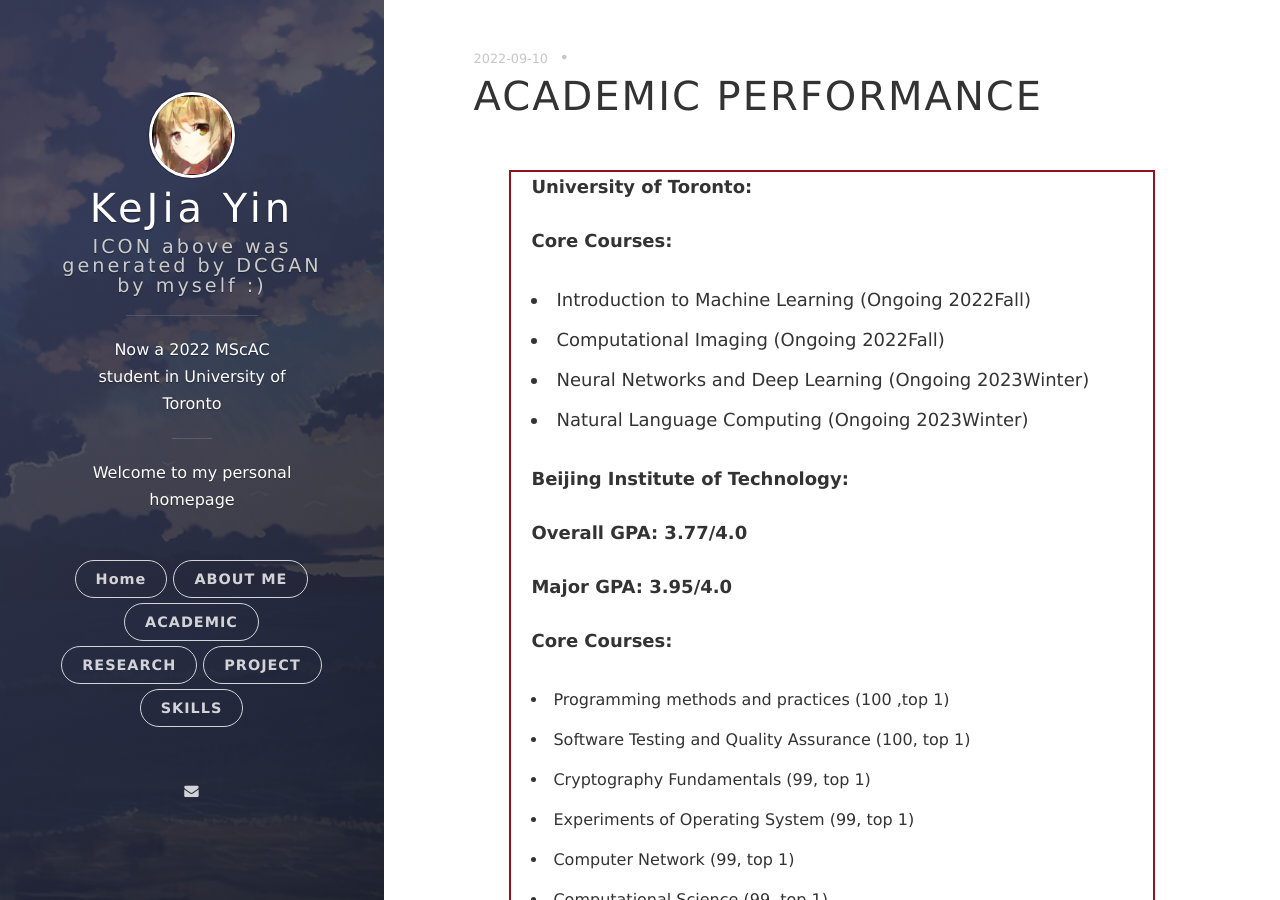
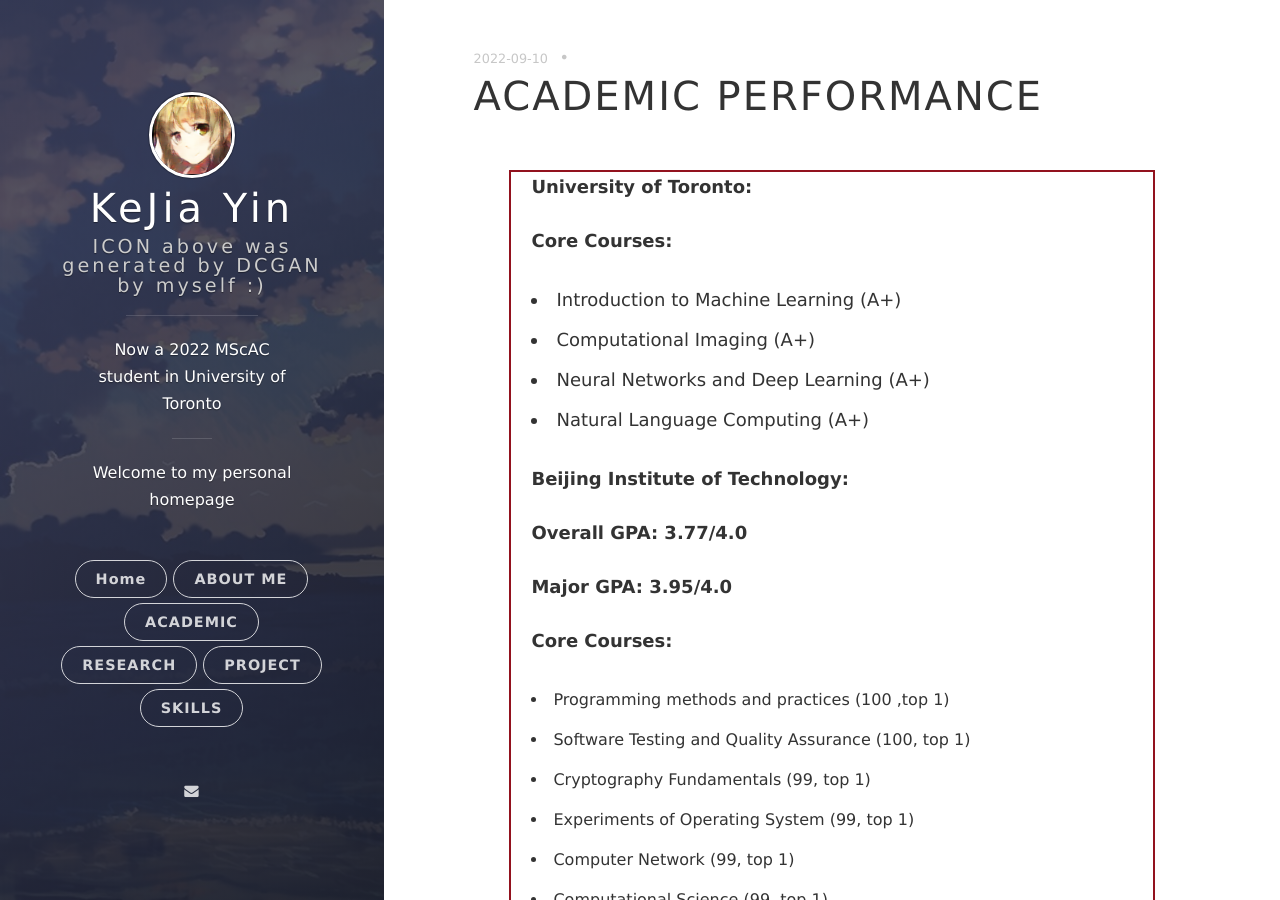
Before and after one commit to yinkejia/yinkejia.github.io, a Jekyll site: the page built from _posts/2022-09-10-ACADEMIC-PERFORMANCE.markdown, in a window 1280 px wide and 900 px high. Built offline with Jekyll 4.4.1, drawn with Linux system fonts in a browser that asks for light colours; nearby versions of some CDN libraries.

Commit message:
Update 2022-09-10-ACADEMIC-PERFORMANCE.markdown

```diff
--- a/_posts/2022-09-10-ACADEMIC-PERFORMANCE.markdown
+++ b/_posts/2022-09-10-ACADEMIC-PERFORMANCE.markdown
@@ -11,10 +11,10 @@ date: 2022-09-10 15:32:24.000000000 +09:00
       <p><strong>University of Toronto:</strong></p>
       <p><strong>Core Courses: </strong></p>
       <ui>
-        <li>Introduction to Machine Learning (Ongoing 2022Fall)</li>
-        <li>Computational Imaging (Ongoing 2022Fall)</li>
-        <li>Neural Networks and Deep Learning (Ongoing 2023Winter)</li>
-        <li>Natural Language Computing (Ongoing 2023Winter)</li>
+        <li>Introduction to Machine Learning (A+)</li>
+        <li>Computational Imaging (A+)</li>
+        <li>Neural Networks and Deep Learning (A+)</li>
+        <li>Natural Language Computing (A+)</li>
       </ui>
       <p> </p>
       <p><strong>Beijing Institute of Technology:</strong></p>
```
